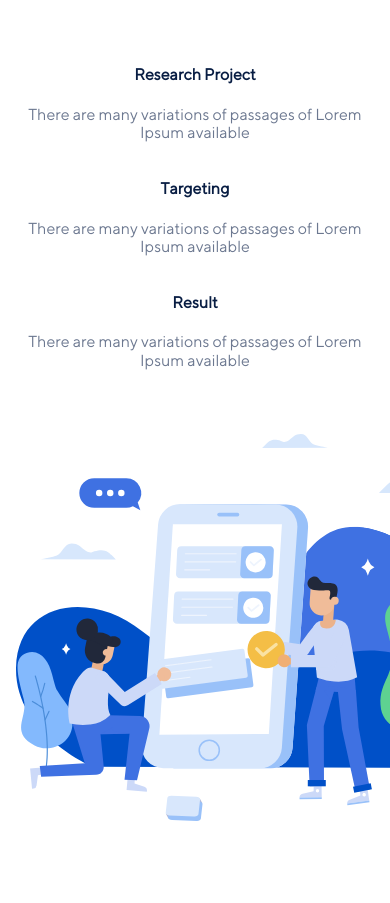
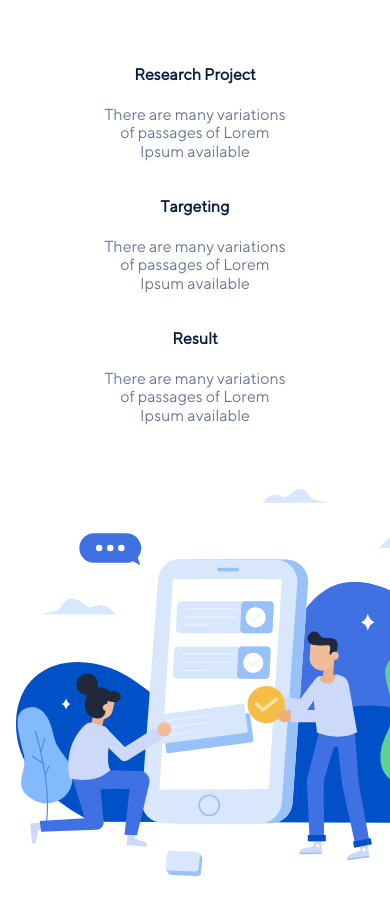
Before and after one commit to mfriedoony12/firs-progect, a plain HTML site: page index.html in a window 390 px wide. Shown: the part 1006-1909 px from the top of the page. Drawn offline with Linux system fonts and the light colour scheme.

Commit message:
Update app.css

```diff
--- a/styles/app.css
+++ b/styles/app.css
@@ -585,6 +585,6 @@ body {
         flex-wrap: wrap;
     }
     .main-content__text{
-        max-width: 100%;
+        max-width: 12rem;
 }
 }
```
